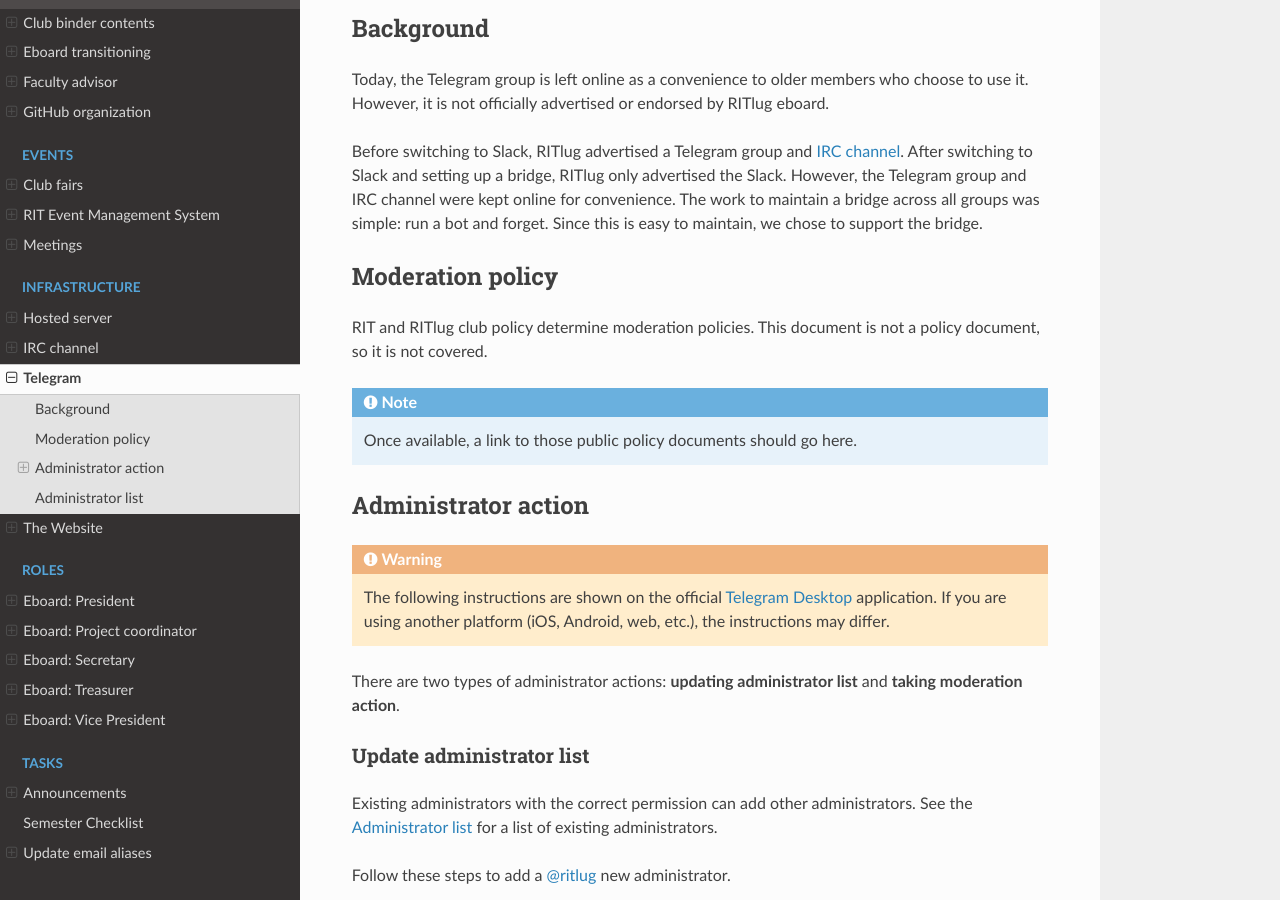
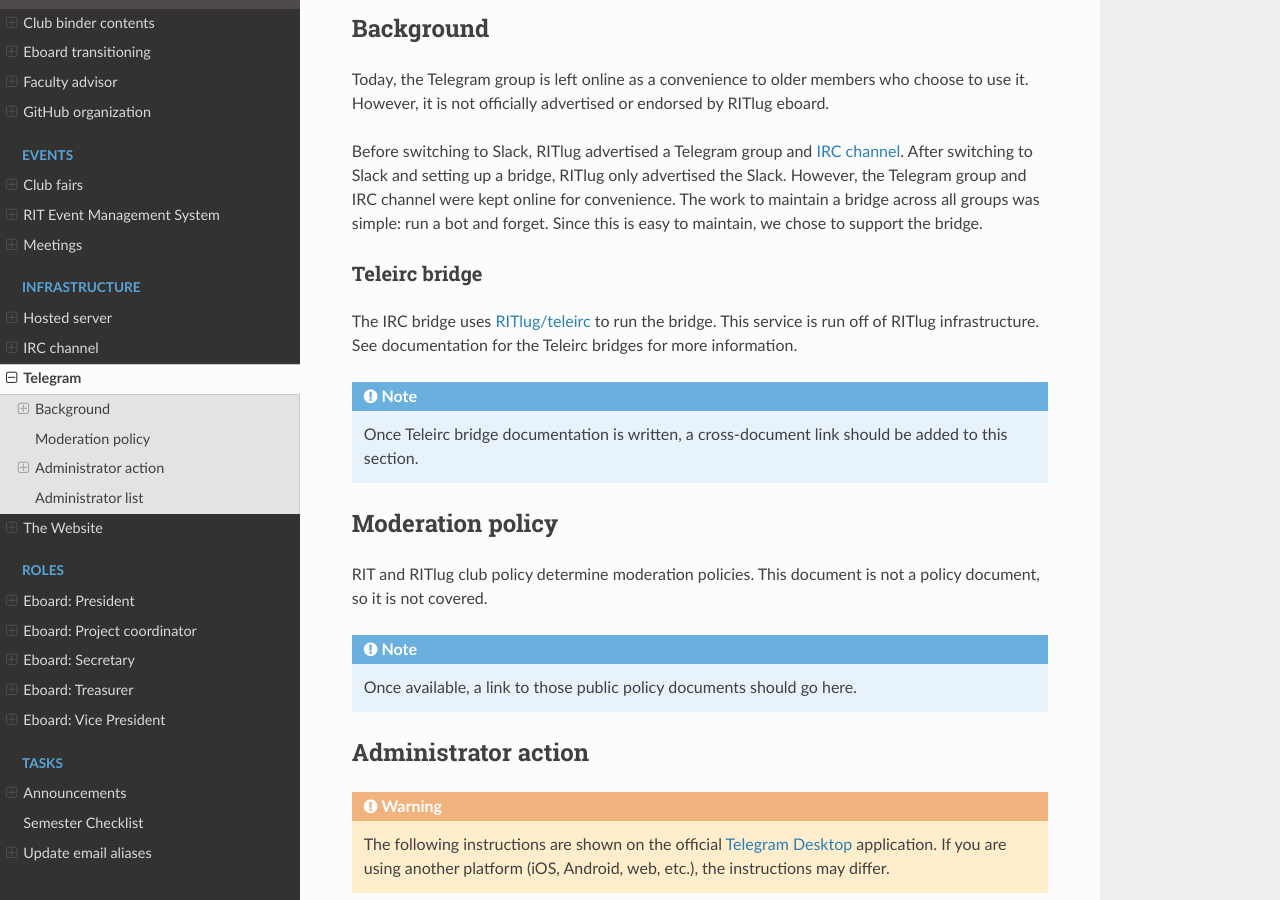
Before and after one commit to RITlug/runbook, a Sphinx documentation site: the page built from docs/infrastructure/telegram.rst, in a window 1280 px wide and 900 px high, scrolled down 855 px. Built offline with Sphinx 7.4.7 and the Read the Docs theme 2.0.0, drawn with Linux system fonts in a browser that asks for light colours; formulas are drawn with MathJax 3.

Commit message:
Add section on Teleirc per @jrtechs feedback in #58

```diff
--- a/docs/infrastructure/telegram.rst
+++ b/docs/infrastructure/telegram.rst
@@ -23,6 +23,17 @@
 However, the Telegram group and IRC channel were kept online for convenience.
 The work to maintain a bridge across all groups was simple: run a bot and forget.
 Since this is easy to maintain, we chose to support the bridge.
+
+Teleirc bridge
+==============
+
+The IRC bridge uses `RITlug/teleirc <https://github.com/RITlug/teleirc>`__ to run the bridge.
+This service is run off of RITlug infrastructure.
+See documentation for the Teleirc bridges for more information.
+
+.. note::
+
+   Once Teleirc bridge documentation is written, a cross-document link should be added to this section.
 
 
 *****************
@@ -102,7 +113,8 @@
 * Josh Bicking (@jibby0)
 * Ian Flournoy (@icflournoy)
 
-.. [#] Be careful about IRC spam – if you ban from the IRC spam messages, you may disable or ban the IRC bridge. Only delete individual messages or bulk-delete.
+.. [#] Be careful about IRC spam – if you ban from the IRC spam messages, you may disable or ban the IRC bridge.
+       Only delete individual messages or bulk-delete.
 .. [#] *Creator* status is equivalent to super admin - this admin can update privileges for all other administrators.
 
 .. _@ritlug: https://t.me/ritlug
```
